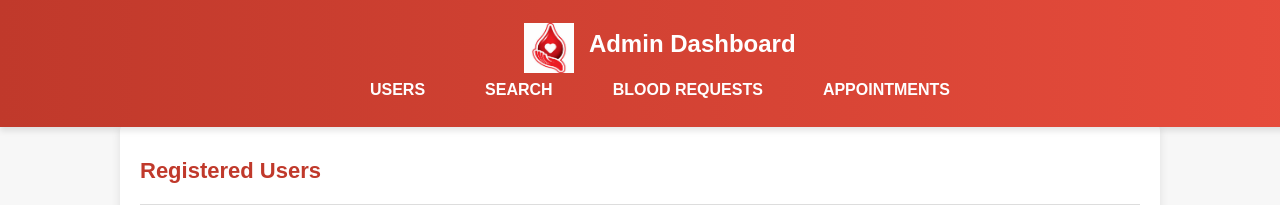
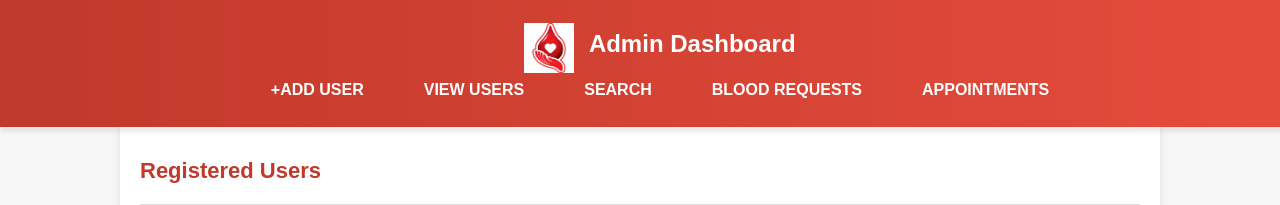
Before and after one commit to m-hamza7/Online-Blood-Donation-System, a Flask app: page /admin_dashboard in a window 1280 px wide. Shown: the top 205 px of the page. Run offline with Flask 3, Linux system fonts and the light colour scheme; the visitor is signed in with stand-in values (Sample User, id 1); data that the repository does not hold is empty.

Commit message:
admin can add new users

```diff
--- a/templates/admin_dashboard.html
+++ b/templates/admin_dashboard.html
@@ -142,7 +142,8 @@
         <h1>Admin Dashboard</h1>
         <nav>
             <ul>
-                <a href="{{ url_for('admin_dashboard', view='users') }}">USERS</a>
+                <a href="{{ url_for('register')}}">+ADD USER</a>
+                <a href="{{ url_for('admin_dashboard', view='users') }}">VIEW USERS</a>
                 <a href="{{ url_for('search') }}">SEARCH</a>
                 <a href="{{ url_for('admin_dashboard', view='blood_requests') }}">BLOOD REQUESTS</a>
                 <a href="{{ url_for('admin_dashboard', view='appointments') }}">APPOINTMENTS</a>
```
